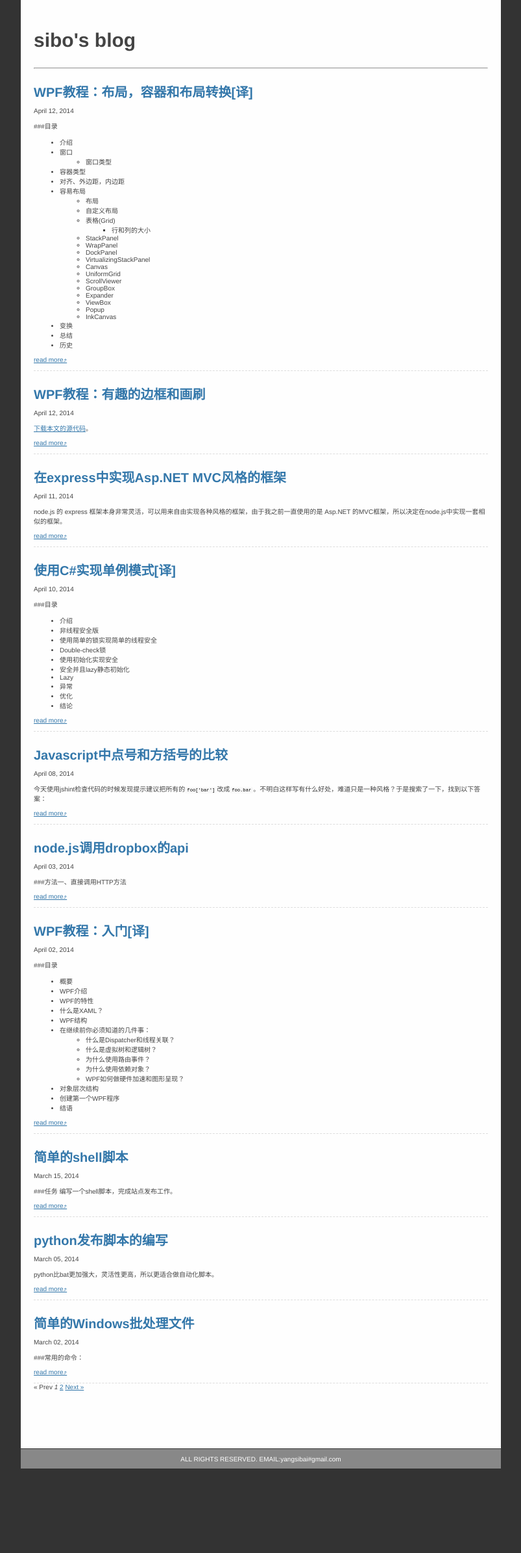
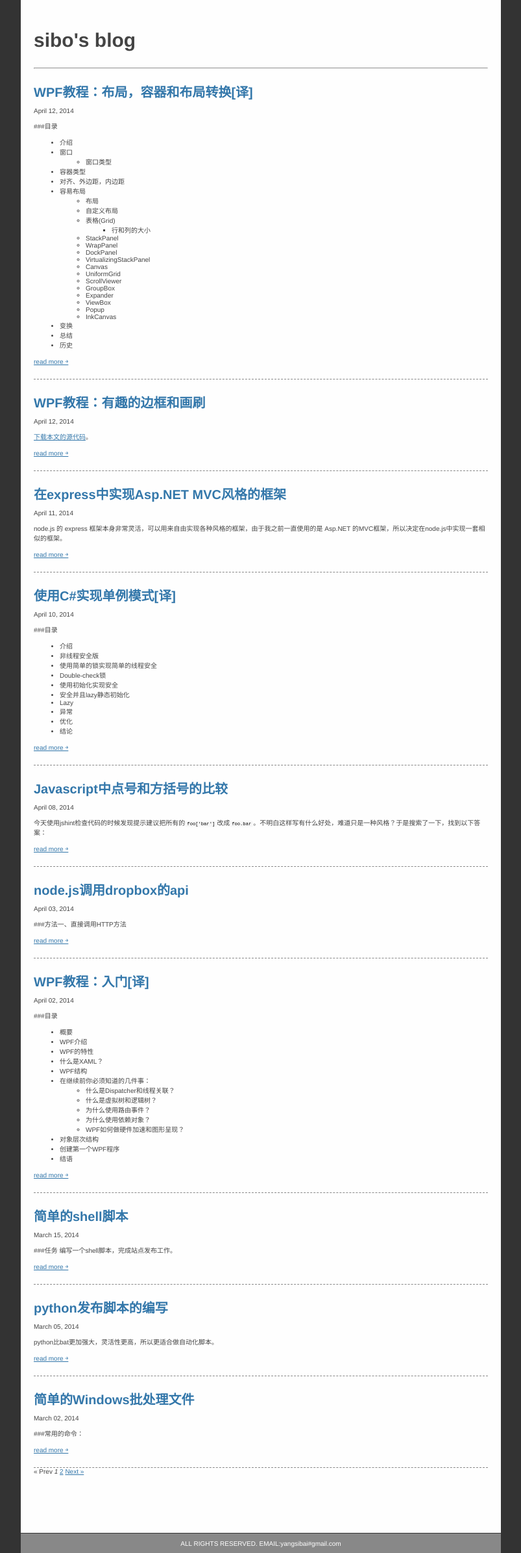
Before and after one commit to osrpt/osrpt.github.com, a Jekyll site: the page built from index.html, in a window 1280 px wide. Shown: the whole page at 65% size, without its empty margins (238-1041 px from the left). Built offline with Jekyll 4.4.1, drawn with Linux system fonts in a browser that asks for light colours; Markdown is read by kramdown in place of the engine named in the settings; the list of posts is cut into pages by our own code; before the commit the page ends 2260 px from its top, so only the background shows below that.

```diff
--- a/css/default.css
+++ b/css/default.css
@@ -256,7 +256,8 @@ pre {
 }
 
 .home .blog .post{
-    border-bottom: 1px dashed #ddd;
+    padding-bottom: 1em;
+    border-bottom: 1px dashed #888;
 }
 
 .home .blog .posts h3 {
--- a/index.html
+++ b/index.html
@@ -15,7 +15,7 @@ title: sibo's blog
 				<div class="content">
 					{{ post.excerpt  }}
 				</div>
-				<p><a href="{{ post.url }}">read more&#10548;</a></p>
+				<p><a href="{{ post.url }}">read more &#65515;</a></p>
 			</div>
 		{% endfor %}
 	</div>
```
